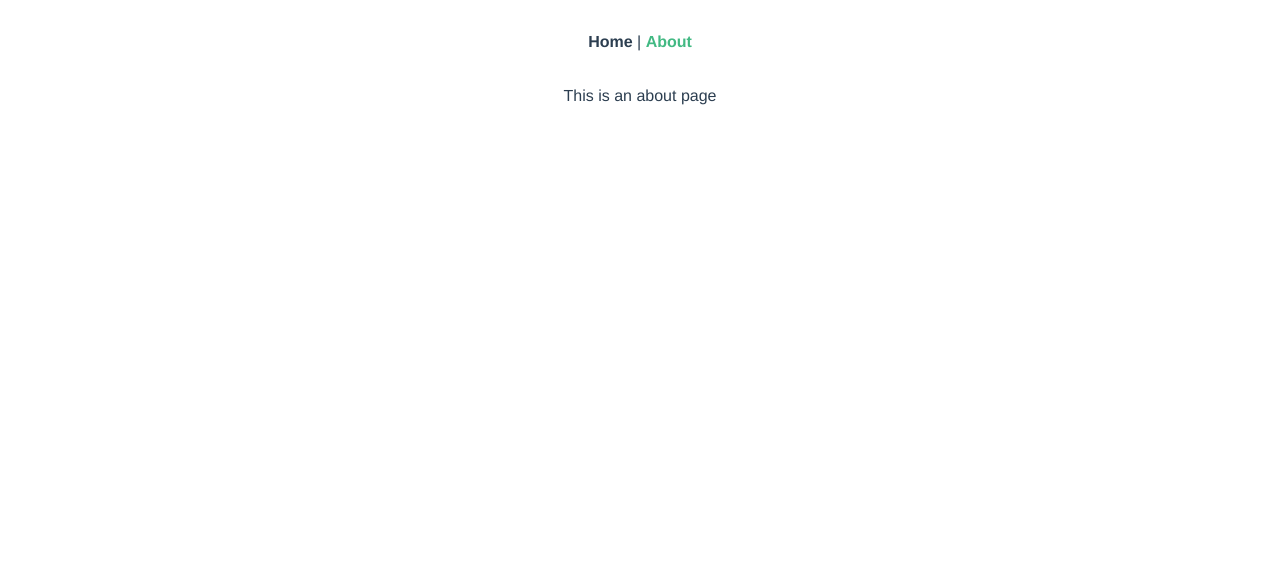
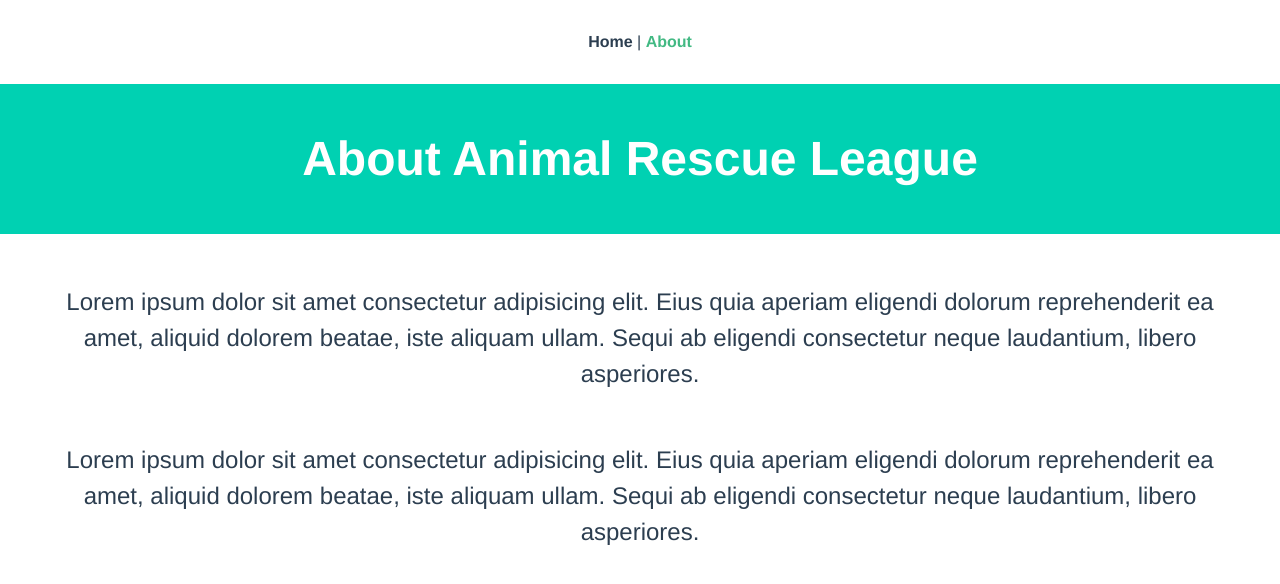
Before and after one commit to KiichiSugihara/events-up, a Vue app: page /about in a window 1280 px wide. Shown: the top 584 px of the page. Built offline with nearby package versions, Linux system fonts and the light colour scheme.

Commit message:
modify About

```diff
--- a/src/views/About.vue
+++ b/src/views/About.vue
@@ -1,5 +1,30 @@
 <template>
   <div class="about">
-    <h1>This is an about page</h1>
+    <div class="hero is-primary">
+      <div class="hero-body">
+        <div class="container">
+          <h1 class="title is-size-1">About Animal Rescue League</h1>
+        </div>
+      </div>
+    </div>
+    <div class="container">
+      <p class="org-description is-size-4">
+        Lorem ipsum dolor sit amet consectetur adipisicing elit. Eius quia
+        aperiam eligendi dolorum reprehenderit ea amet, aliquid dolorem beatae,
+        iste aliquam ullam. Sequi ab eligendi consectetur neque laudantium,
+        libero asperiores.
+      </p>
+      <p class="org-description is-size-4">
+        Lorem ipsum dolor sit amet consectetur adipisicing elit. Eius quia
+        aperiam eligendi dolorum reprehenderit ea amet, aliquid dolorem beatae,
+        iste aliquam ullam. Sequi ab eligendi consectetur neque laudantium,
+        libero asperiores.
+      </p>
+    </div>
   </div>
 </template>
+<style lang="scss" scoped>
+.org-description {
+  margin-top: 50px;
+}
+</style>
```
